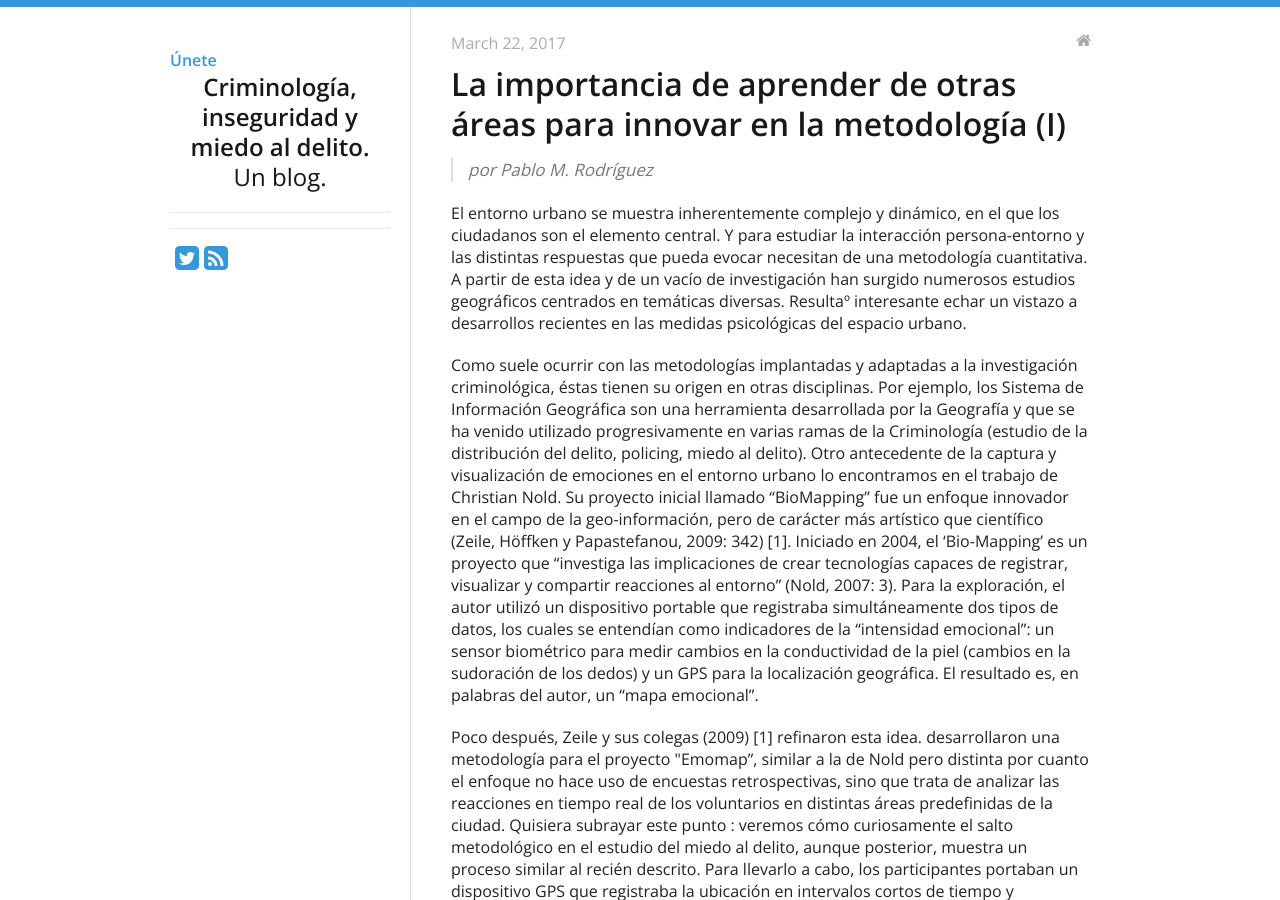
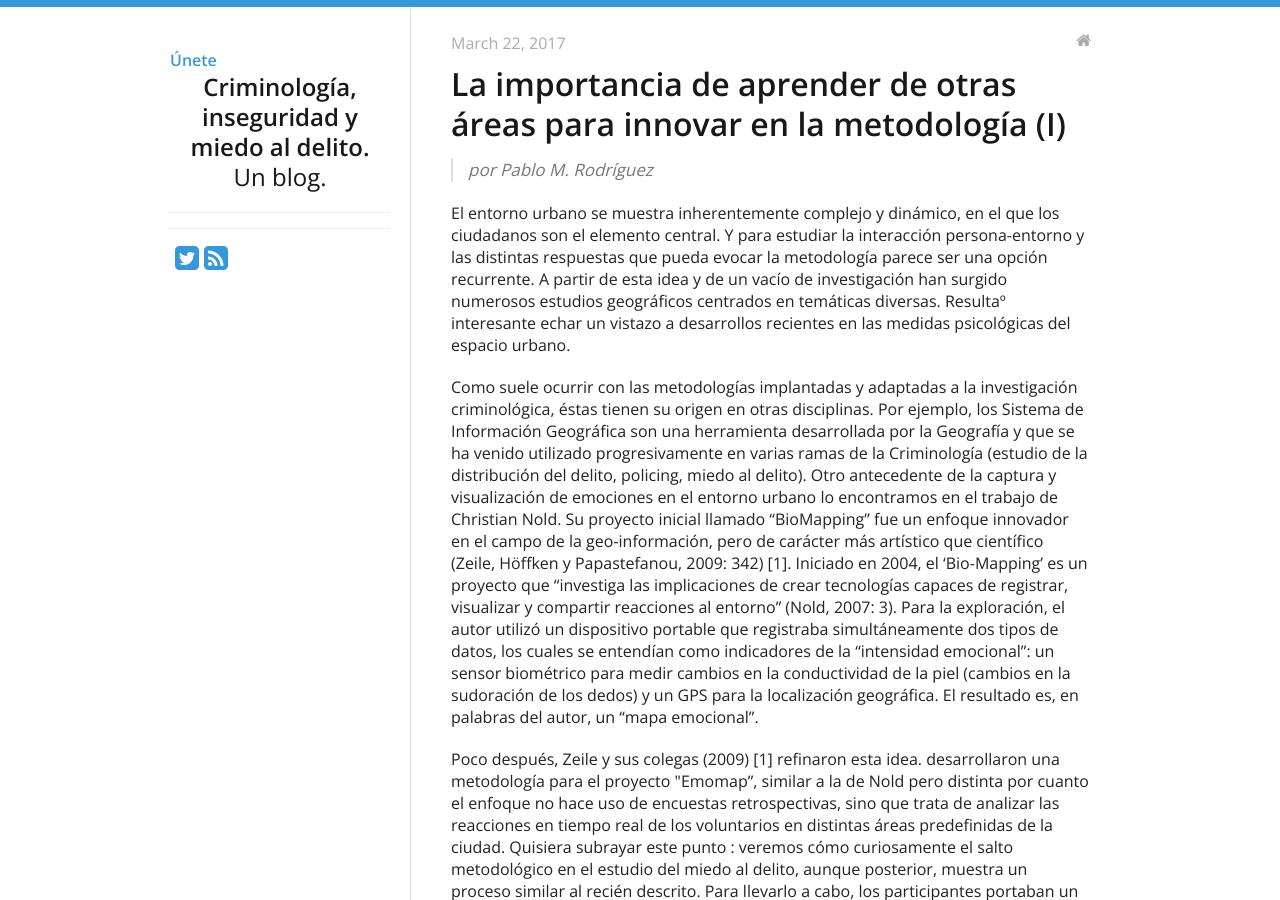
Before and after one commit to fearofcrime/fearofcrime.github.io, a Jekyll site: the page built from _posts/2017-03-22-innovacion-metodo-1.md, in a window 1280 px wide and 900 px high. Built offline with Jekyll 4.4.1, drawn with Linux system fonts in a browser that asks for light colours; nearby versions of some CDN libraries.

Commit message:
Update 2017-03-22-innovacion-metodo-1.md

```diff
--- a/_posts/2017-03-22-innovacion-metodo-1.md
+++ b/_posts/2017-03-22-innovacion-metodo-1.md
@@ -6,7 +6,7 @@ categories:
 ---
 > por Pablo M. Rodríguez
 
-<p> El entorno urbano se muestra inherentemente complejo y dinámico, en el que los ciudadanos son el elemento central. Y para estudiar la interacción persona-entorno y las distintas respuestas que pueda evocar necesitan de una metodología cuantitativa. A partir de esta idea y de un vacío de investigación han surgido numerosos estudios geográficos centrados en temáticas diversas. Resultaº interesante echar un vistazo a desarrollos recientes en las medidas psicológicas del espacio urbano. </p>
+<p> El entorno urbano se muestra inherentemente complejo y dinámico, en el que los ciudadanos son el elemento central. Y para estudiar la interacción persona-entorno y las distintas respuestas que pueda evocar la metodología parece ser una opción recurrente. A partir de esta idea y de un vacío de investigación han surgido numerosos estudios geográficos centrados en temáticas diversas. Resultaº interesante echar un vistazo a desarrollos recientes en las medidas psicológicas del espacio urbano. </p>
 <p> Como suele ocurrir con las metodologías implantadas y adaptadas a la investigación criminológica, éstas tienen su origen en otras disciplinas. Por ejemplo, los Sistema de Información Geográfica son una herramienta desarrollada por la Geografía y que se ha venido utilizado progresivamente en varias ramas de la Criminología (estudio de la distribución del delito, policing, miedo al delito). Otro antecedente de la captura y visualización de emociones en el entorno urbano lo encontramos en el trabajo de Christian Nold. Su proyecto inicial llamado “BioMapping” fue un enfoque innovador en el campo de la geo-información, pero de carácter más artístico que científico (Zeile, Höffken y Papastefanou, 2009: 342) [1]. Iniciado en 2004, el ‘Bio-Mapping’ es un proyecto que “investiga las implicaciones de crear tecnologías capaces de registrar, visualizar y compartir reacciones al entorno” (Nold, 2007: 3). Para la exploración, el autor utilizó un dispositivo portable que registraba simultáneamente dos tipos de datos, los cuales se entendían como indicadores de la “intensidad emocional”: un sensor biométrico para medir cambios en la conductividad de la piel (cambios en la sudoración de los dedos) y un GPS para la localización geográfica. El resultado es, en palabras del autor, un “mapa emocional”.</p>
 <p>Poco después, Zeile y sus colegas (2009) [1] refinaron esta idea. desarrollaron una metodología para el proyecto "Emomap”, similar a la de Nold pero distinta por cuanto el enfoque no hace uso de encuestas retrospectivas, sino que trata de analizar las reacciones en tiempo real de los voluntarios en distintas áreas predefinidas de la ciudad. Quisiera subrayar este punto : veremos cómo curiosamente el salto metodológico en el estudio del miedo al delito, aunque posterior, muestra un proceso similar al recién descrito. Para llevarlo a cabo, los participantes portaban un dispositivo GPS que registraba la ubicación en intervalos cortos de tiempo y medidores de conductividad de la piel (SmartBand). Asimismo, para la verificación de las medidas, se sugería la toma de fotografías o de notas. Una vez que los datos generados por ambos dispositivos eran agregados a un mismo conjunto de datos y representados en un mapa, se hacía posible la visualización y diferenciación clara de zonas de estrés, caracterizadas por tráfico intenso, altos niveles de ruido y falta de vegetación. No obstante, aunque las impresiones son fáciles de generar, no tanto resultan obtener afirmaciones válidas generalizables. Obviamente, las impresiones se correlacionan con las percepciones personales y directas de un individuo (o grupo). </p>
 <p> En un segundo estudio exploratorio, como alternativa metodológica, se omitió la agregación de los datos por clases y el análisis se centró en las experiencias individuales. En vez del nivel de resistencia de la piel (SRL), se introdujo las respuesta conductiva cutánea (SCR): "mientras que la SCR se centra en reacciones en un corto espacio temporal, la SRL mide cambios en un mayor espacio" (Zeile et al., 2009: 345) [1] . Igualmente, los voluntarios reflejaron por escrito sus reacciones, las cuales, como evaluaciones conscientes de un lugar específico, no necesariamente se correspondían con una respuesta fisiológica autónoma. Por esta razón, sugieren Zeile et al., este tipo de estudios deberían completarse con datos cuantitativos (como el pulso y la temperatura corporal) y cualitativos (cuestionarios y grabaciones) que permitirían «obtener más información sobre las reacciones emocionales y mejorarían la interpretación de los datos biológicos» (ídem: 349). Incluso en su estado experimental, esta metodología deja entrever potenciales aplicaciones para la planificación urbana: las impresiones subjetivas y su medición podrían clarificar y validar resultados de cuestionarios, como los aplicados en áreas urbanos sobre la sensación (subjetiva) de seguridad; y analizar las elecciones, más o menos conscientes, de rutas. </p>
```
